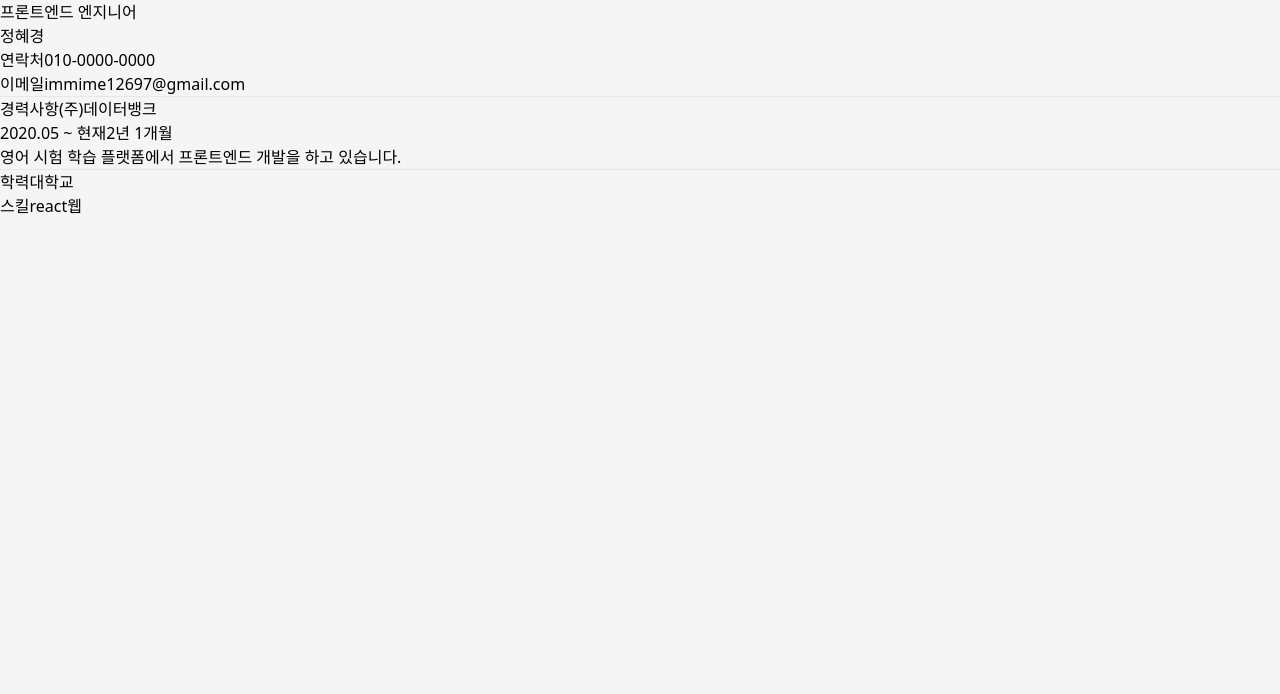
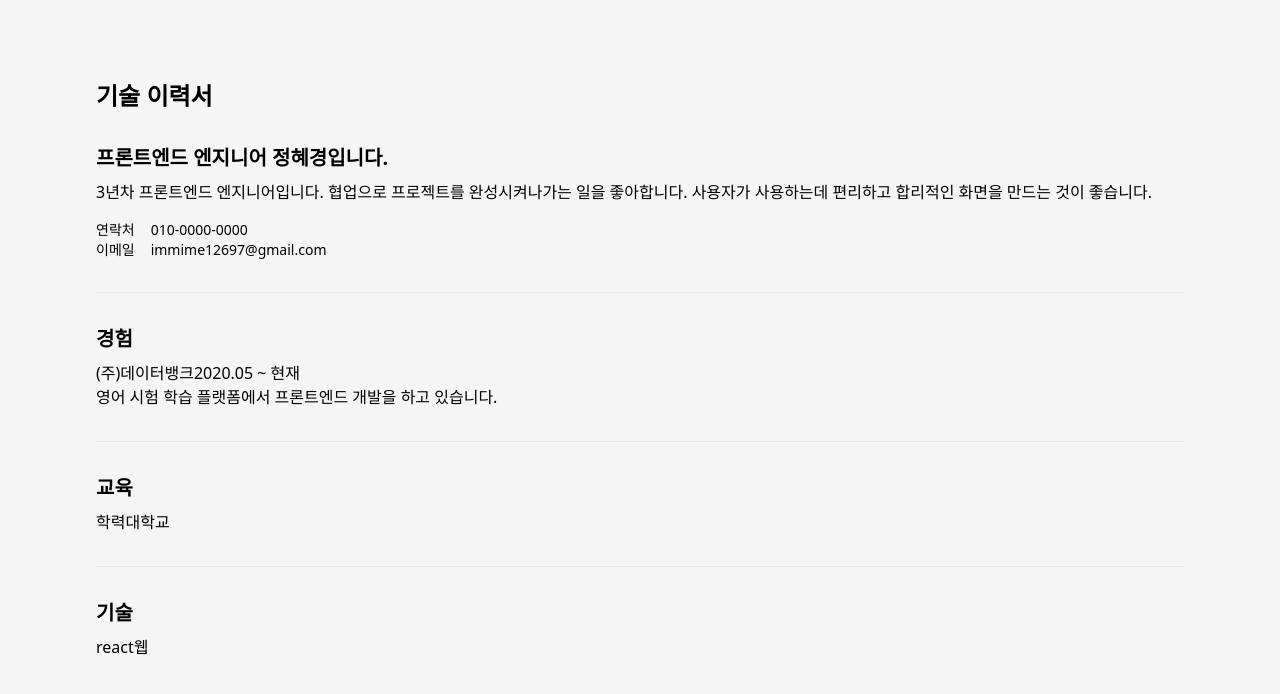
Before and after one commit to ginsum/new-blog, a React (Create React App) app: page / in a window 1280 px wide. Shown: the top 694 px of the page. Built offline with nearby package versions, Linux system fonts and the light colour scheme.

Commit message:
update resume page

```diff
--- a/src/page/resume.tsx
+++ b/src/page/resume.tsx
@@ -1,35 +1,47 @@
 const Resume = () => {
   return (
-    <div className="flex flex-col justify-center">
-      <div>프론트엔드 엔지니어</div>
-      <div>정혜경</div>
+    <div className="flex flex-col container mx-auto px-24 py-20 justify-center">
+      <div className="text-2xl font-bold mb-8">기술 이력서</div>
+      <div className="mb-4">
+        <div className="text-xl font-bold mb-2">
+          프론트엔드 엔지니어 정혜경입니다.
+        </div>
         <div>
-        <span>연락처</span>
+          3년차 프론트엔드 엔지니어입니다. 협업으로 프로젝트를 완성시켜나가는
+          일을 좋아합니다. 사용자가 사용하는데 편리하고 합리적인 화면을 만드는
+          것이 좋습니다.
+        </div>
+      </div>
+
+      <div className="mb-8 text-sm">
+        <div>
+          <span className="mr-4">연락처</span>
           <span>010-0000-0000</span>
         </div>
         <div>
-        <span>이메일</span>
+          <span className="mr-4">이메일</span>
           <span>immime12697@gmail.com</span>
         </div>
+      </div>
+
       <hr />
-      <div>
-        <div>
-          <span>경력사항</span>
+      <div className="my-8">
+        <div className="text-xl font-bold mb-2">경험</div>
         <span>(주)데이터뱅크</span>
-          <div>
         <span>2020.05 ~ 현재</span>
-            <span>2년 1개월</span>
+        <div>영어 시험 학습 플랫폼에서 프론트엔드 개발을 하고 있습니다.</div>
       </div>
-        </div>
-      </div>
-      <div>영어 시험 학습 플랫폼에서 프론트엔드 개발을 하고 있습니다.</div>
       <hr />
-      <div>
+
+      <div className="my-8">
+        <div className="text-xl font-bold mb-2">교육</div>
         <span>학력</span>
         <span>대학교</span>
       </div>
-      <div>
-        <span>스킬</span>
+      <hr />
+
+      <div className="my-8">
+        <div className="text-xl font-bold mb-2">기술</div>
         <span>react</span>
         <span>웹</span>
       </div>
```
Lines whose indentation alone changed are shown as unchanged.
